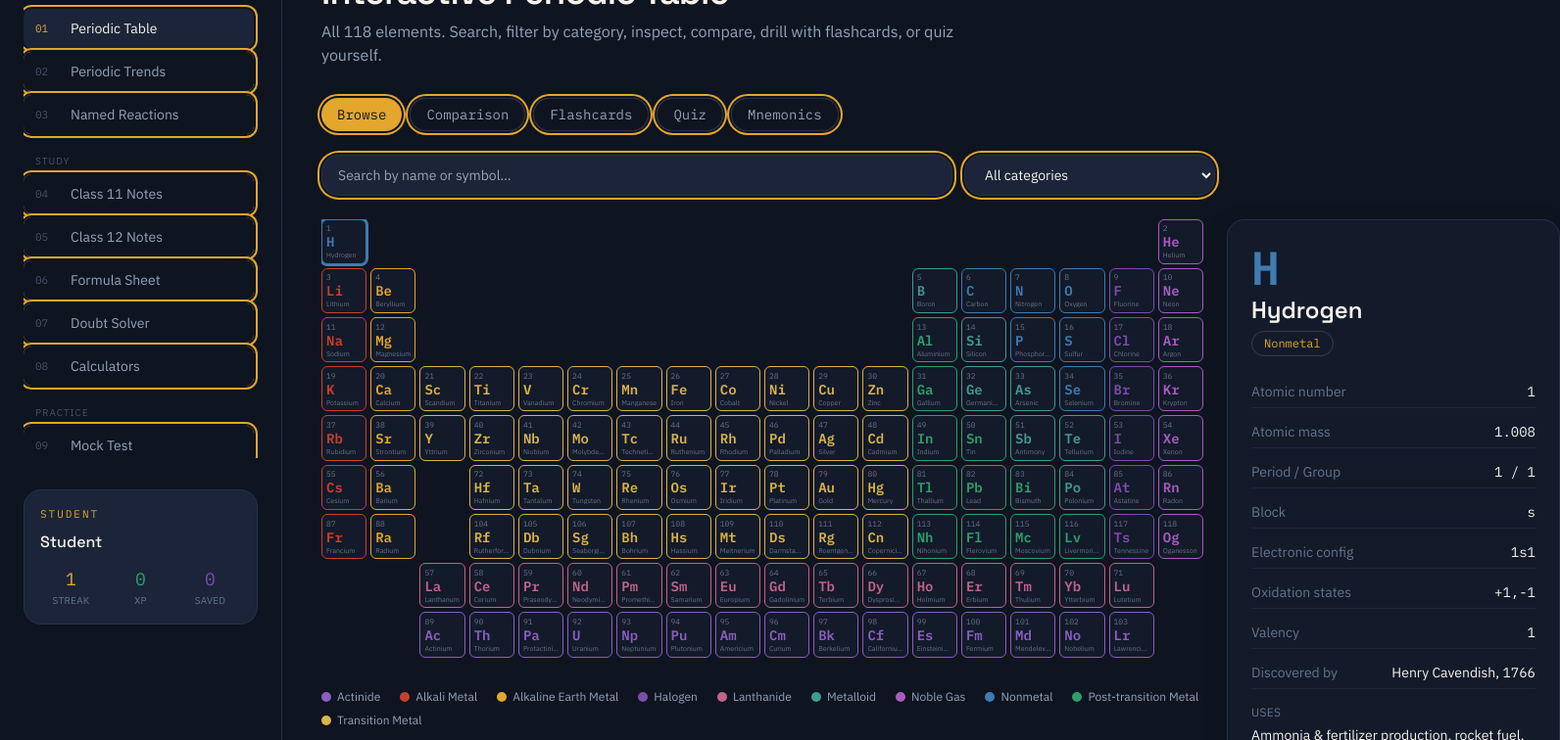
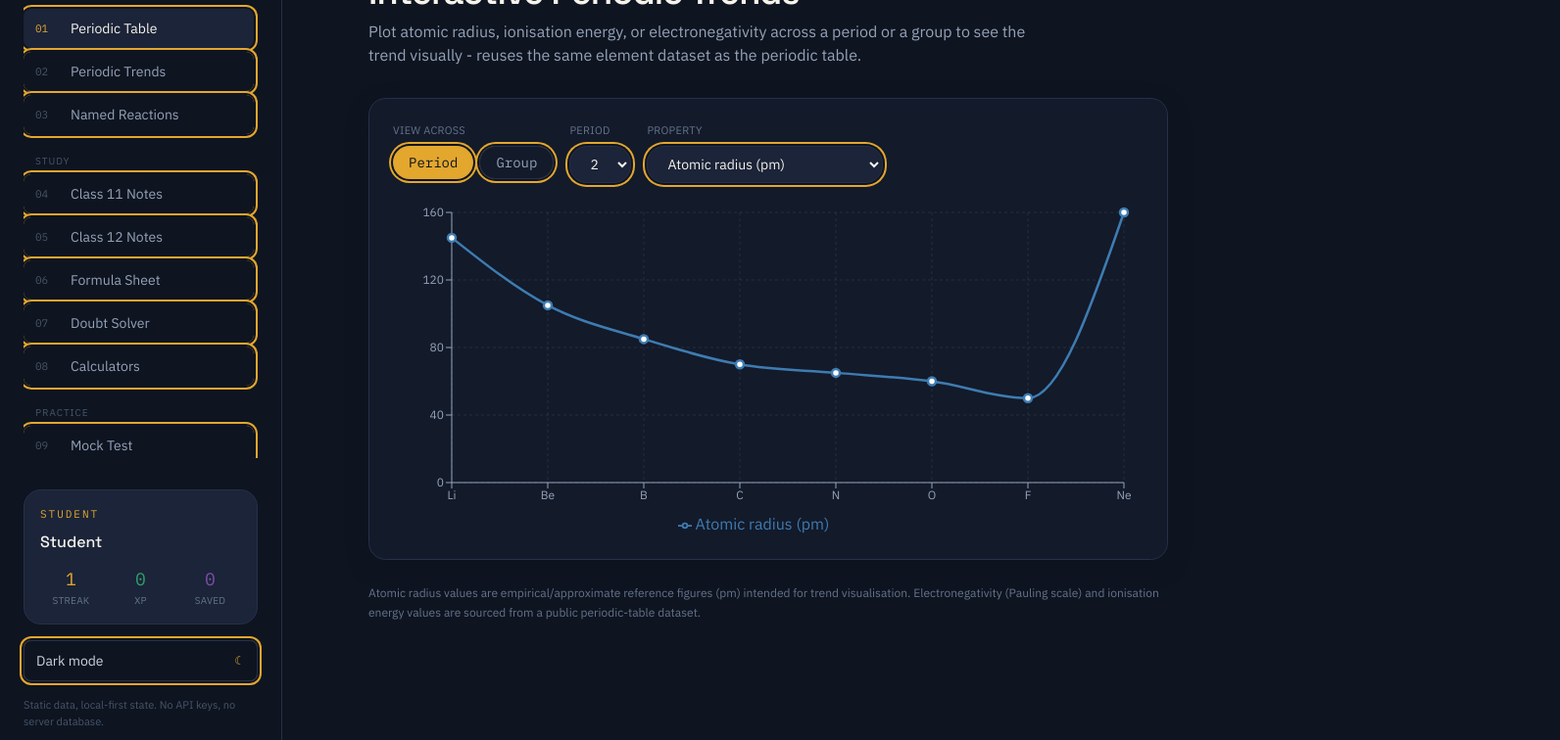
Before and after one commit to Krishgarg2708/ChemMaster-AI, a Next.js app: page /periodic-table in a window 1280 px wide. Shown: the part 160-916 px from the top of the page at 98% size, 1592 px wide, since content can reach past the window. Built offline with nearby package versions, Linux system fonts and the light colour scheme.

Commit message:
Add files via upload

```diff
--- a/app/periodic-table/page.js
+++ b/app/periodic-table/page.js
@@ -1,115 +1,7 @@
-"use client";
+import PeriodicTrends from "@/components/PeriodicTrends";
 
-import { useEffect, useMemo, useState } from "react";
-import { PageHeader } from "@/components/UI";
-import { categoryColor } from "@/lib/categoryColors";
-import ElementGrid from "@/components/ElementGrid";
-import ElementDetailPanel from "@/components/ElementDetailPanel";
-import ComparisonMode from "@/components/ComparisonMode";
-import FlashcardMode from "@/components/FlashcardMode";
-import QuizMode from "@/components/QuizMode";
-import MnemonicsView from "@/components/MnemonicsView";
-import allElements from "@/lib/data/elements.json";
+export const metadata = { title: "Periodic Trends — ChemMaster AI" };
 
-const MODES = ["Browse", "Comparison", "Flashcards", "Quiz", "Mnemonics"];
-const CATEGORIES = [...new Set(allElements.map((e) => e.category))].sort();
-
-export default function PeriodicTablePage() {
-  const [search, setSearch] = useState("");
-  const [category, setCategory] = useState("");
-  const [mode, setMode] = useState("Browse");
-  const [selected, setSelected] = useState(1);
-  const [elements, setElements] = useState(allElements);
-
-  useEffect(() => {
-    const params = new URLSearchParams();
-    if (search) params.set("search", search);
-    if (category) params.set("category", category);
-    fetch(`/api/elements?${params.toString()}`)
-      .then((r) => r.json())
-      .then((data) => setElements(data.elements))
-      .catch(() => setElements(allElements));
-  }, [search, category]);
-
-  const visibleSet = useMemo(() => new Set(elements.map((e) => e.atomic_number)), [elements]);
-  const selectedElement = allElements.find((e) => e.atomic_number === selected);
-
-  return (
-    <div className="p-6 md:p-10 max-w-7xl mx-auto">
-      <PageHeader
-        eyebrow="Reference · 01"
-        title="Interactive Periodic Table"
-        description="All 118 elements. Search, filter by category, inspect, compare, drill with flashcards, or quiz yourself."
-      />
-
-      <div className="flex flex-wrap gap-2 mb-6">
-        {MODES.map((m) => (
-          <button
-            key={m}
-            onClick={() => setMode(m)}
-            className={`focus-ring rounded-full px-4 py-1.5 text-sm font-mono transition-colors ${
-              mode === m
-                ? "bg-flame-gold text-ink"
-                : "border border-ink-border text-slate-400 hover:text-paper hover:bg-ink-soft"
-            }`}
-          >
-            {m}
-          </button>
-        ))}
-      </div>
-
-      {mode === "Browse" && (
-        <>
-          <div className="flex flex-col md:flex-row gap-3 mb-6">
-            <input
-              value={search}
-              onChange={(e) => setSearch(e.target.value)}
-              placeholder="Search by name or symbol…"
-              className="focus-ring surface-2 rounded-lg px-4 py-2.5 text-sm bg-transparent flex-1"
-            />
-            <select
-              value={category}
-              onChange={(e) => setCategory(e.target.value)}
-              className="focus-ring surface-2 rounded-lg px-4 py-2.5 text-sm bg-transparent md:w-64"
-            >
-              <option value="" className="bg-ink-soft">All categories</option>
-              {CATEGORIES.map((c) => (
-                <option key={c} value={c} className="bg-ink-soft">
-                  {c}
-                </option>
-              ))}
-            </select>
-          </div>
-
-          <div className="grid lg:grid-cols-[1fr_340px] gap-6">
-            <div>
-              <ElementGrid
-                elements={allElements}
-                visibleSet={visibleSet}
-                selected={selected}
-                onSelect={setSelected}
-              />
-              <div className="flex flex-wrap gap-x-5 gap-y-2 mt-6 text-xs">
-                {CATEGORIES.map((c) => (
-                  <div key={c} className="flex items-center gap-1.5">
-                    <span
-                      className="w-2.5 h-2.5 rounded-full inline-block"
-                      style={{ background: categoryColor(c) }}
-                    />
-                    <span className="text-slate-400">{c}</span>
-                  </div>
-                ))}
-              </div>
-            </div>
-            <ElementDetailPanel element={selectedElement} />
-          </div>
-        </>
-      )}
-
-      {mode === "Comparison" && <ComparisonMode elements={allElements} />}
-      {mode === "Flashcards" && <FlashcardMode elements={elements.length ? elements : allElements} />}
-      {mode === "Quiz" && <QuizMode elements={elements.length ? elements : allElements} />}
-      {mode === "Mnemonics" && <MnemonicsView />}
-    </div>
-  );
+export default function PeriodicTrendsPage() {
+  return <PeriodicTrends />;
 }
```
